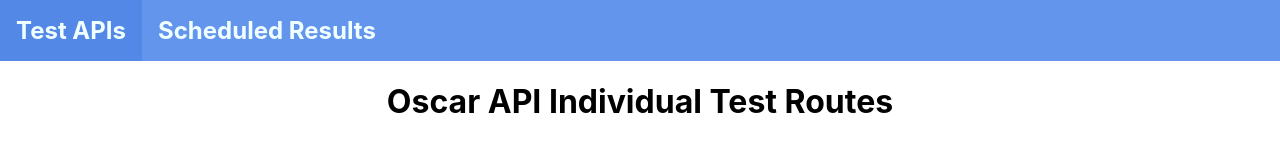
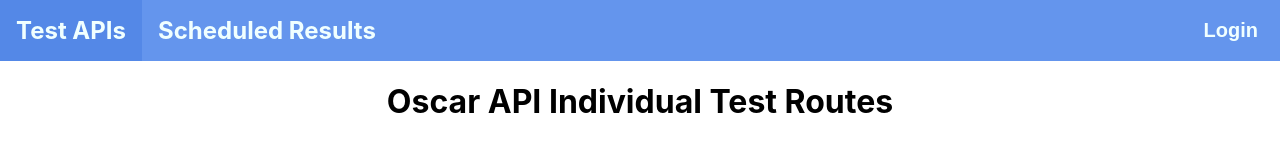
Before and after one commit to stephanmajor12/oscar-api-test-runner, a React (Create React App) app: page / in a window 1280 px wide. Shown: the top 148 px of the page. Built offline with nearby package versions, Linux system fonts and the light colour scheme.

Commit message:
Start to implement google auth.

```diff
--- a/package.json
+++ b/package.json
@@ -8,6 +8,7 @@
     "@testing-library/user-event": "^12.1.10",
     "axios": "^0.21.1",
     "firebase": "^9.0.1",
+    "firebaseui": "^5.0.0",
     "jsonwebtoken": "^8.5.1",
     "moment": "^2.29.1",
     "react": "^17.0.2",
--- a/src/App.jsx
+++ b/src/App.jsx
@@ -1,5 +1,4 @@
 import { React } from "react";
-
 import { BrowserRouter as Router, Switch, Route } from "react-router-dom";
 
 import ScheduledResults from "./components/ScheduledTestResults";
--- a/src/components/IndependentTestResults/index.jsx
+++ b/src/components/IndependentTestResults/index.jsx
@@ -98,9 +98,13 @@
 export default function IndependentResults() {
   const [expanded, setExpanded] = useState(false);
 
+  // Create array of useRefs
   const testRefs = useRef([]);
   const expandRefs = useRef([]);
+
+  // useCallback so that component doesn't reload on setCallback updating
   const setCallback = useCallback((callback) => {
+    // Register all functions by pushing them into our useRef array
     testRefs.current.push(callback.queryAPI);
     expandRefs.current.push(callback.expandContract);
   }, []);
@@ -111,12 +115,14 @@
       <h1>Oscar API Individual Test Routes</h1>
 
       <div className={"flex-row-right"}>
+        {/* // The Test All button calls each registered function: */}
         <button
           className={"button"}
           onClick={() => {
             console.log("Test refs length:", testRefs.current.length);
 
-            testRefs.current.forEach((test, i) => {
+            // Call each function in the useRef array (created in child component)
+            testRefs.current.forEach((test) => {
               test();
             });
             setExpanded(true);
@@ -124,11 +130,12 @@
         >
           Test all
         </button>
+
         <button
           className={"button"}
           onClick={() => {
             expanded ? setExpanded(false) : setExpanded(true);
-            expandRefs.current.forEach((expand, i) => {
+            expandRefs.current.forEach((expand) => {
               expand(expanded);
             });
           }}
--- /dev/null
+++ b/src/components/Nav/css/button.css
@@ -0,0 +1,4 @@
+.login-button {
+  border: none;
+  background-color: cornflowerblue;
+}
--- a/src/components/Nav/css/nav.css
+++ b/src/components/Nav/css/nav.css
@@ -3,6 +3,7 @@
   position: sticky;
   top: 0;
   display: flex;
+  justify-content: space-between;
 }
 
 nav h1 {
@@ -17,3 +18,7 @@
 .link-item:hover {
   background-color: rgb(84, 136, 231);
 }
+
+.float-left {
+  display: flex;
+}
--- a/src/components/Nav/nav.jsx
+++ b/src/components/Nav/nav.jsx
@@ -1,17 +1,59 @@
-import { React } from "react";
+import { React, useState } from "react";
 import { Link } from "react-router-dom";
+import { getAuth, signInWithPopup, GoogleAuthProvider } from "firebase/auth";
 
 import "./css/nav.css";
+import "./css/button.css";
 
 export default function Nav() {
+  const [user, setUser] = useState();
+  const login = function () {
+    const provider = new GoogleAuthProvider();
+    const auth = getAuth();
+    signInWithPopup(auth, provider)
+      .then((result) => {
+        // This gives you a Google Access Token. You can use it to access the Google API.
+        const credential = GoogleAuthProvider.credentialFromResult(result);
+        const token = credential.accessToken;
+        // The signed-in user info.
+        const user = result.user;
+        // ...
+
+        console.log("token:", token);
+        console.log("user:", user);
+        // console.log(localStorage.getItem("rememberMe"));
+        setUser(user.email);
+      })
+      .catch((error) => {
+        // Handle Errors here.
+        const errorCode = error.code;
+        const errorMessage = error.message;
+        // The email of the user's account used.
+        const email = error.email;
+        // The AuthCredential type that was used.
+        const credential = GoogleAuthProvider.credentialFromError(error);
+        // ...
+        console.log(errorCode, errorMessage, email, credential);
+      });
+  };
+
   return (
     <nav>
+      <div className="float-left">
         <Link to="/" className="link-item">
           <h1>Test APIs</h1>
         </Link>
         <Link to="/scheduled" className="link-item">
           <h1>Scheduled Results</h1>
         </Link>
+      </div>
+      {user ? (
+        <h1>{user}</h1>
+      ) : (
+        <button className="link-item login-button" onClick={login}>
+          <h1>Login</h1>
+        </button>
+      )}
     </nav>
   );
 }
```
Also changed, not shown: src/components/ScheduledTestResults/index.jsx (+7 -1 lines), 2 other files (tests, documents, lock files or other folders). Lines whose indentation alone changed are shown as unchanged.
